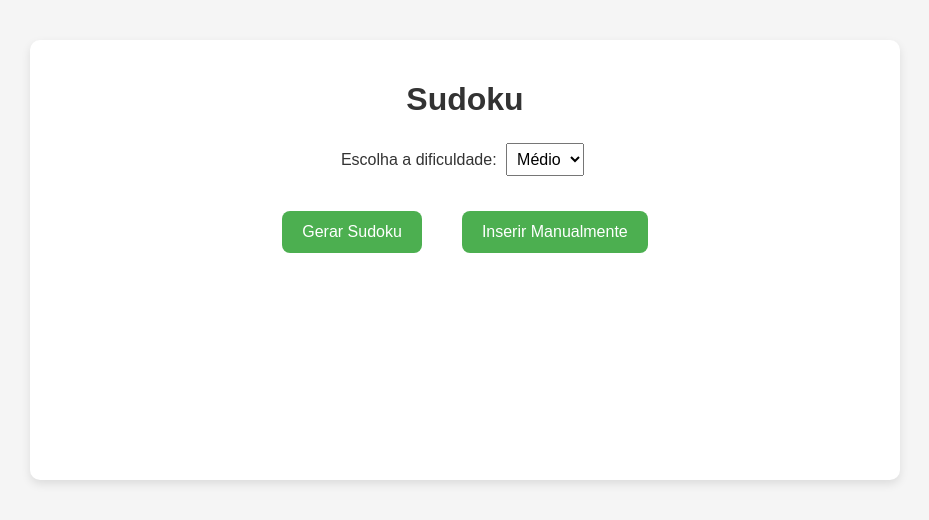
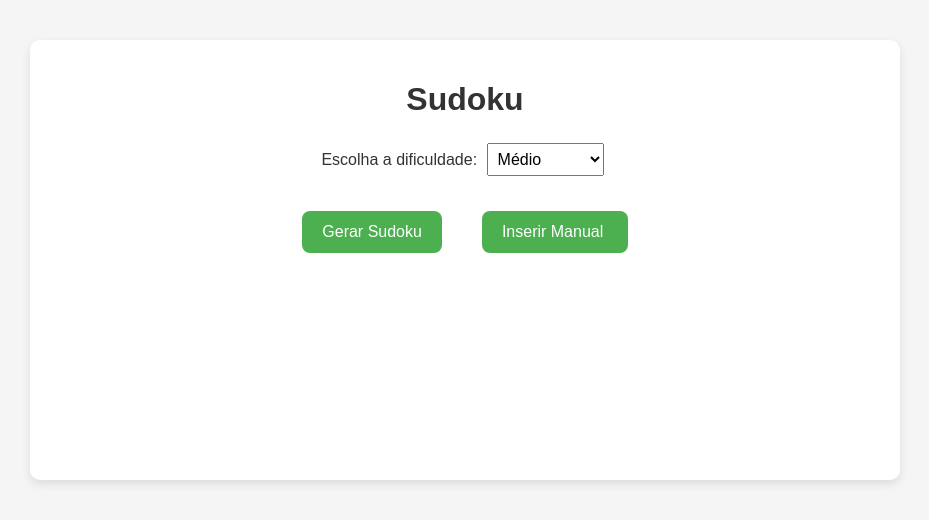
Before and after one commit to JRacanelli16/Sudoku, a Flask app: page / in a window 1280 px wide. Shown: the top 520 px of the page, without its empty margins (175-1104 px from the left). Run offline with Flask 3, Linux system fonts and the light colour scheme.

Commit message:
Update index.html

```diff
--- a/templates/index.html
+++ b/templates/index.html
@@ -5,29 +5,30 @@
   <title>Sudoku Web</title>
   <link rel="stylesheet" href="/static/style.css">
   <style>
-    .button-row {
-      display: flex;
-      justify-content: center;
-      gap: 20px;
-      margin-top: 20px;
+    .button-row{
+      display:flex;
+      justify-content:center;
+      gap:20px;
+      margin-top:20px;
     }
   </style>
 </head>
 <body>
-  <div class="container" style="min-height: 400px;">
+  <div class="container" style="min-height:400px;">
     <h1>Sudoku</h1>
-    <form action="/generate" method="POST" style="margin-bottom: 10px;">
+
+    <form action="/generate" method="POST" style="margin-bottom:10px;">
       <label for="difficulty">Escolha a dificuldade:</label>
       <select name="difficulty" id="difficulty">
         <option value="easy">Fácil</option>
         <option value="medium" selected>Médio</option>
         <option value="hard">Difícil</option>
+        <option value="veryhard">Muito Difícil</option>
       </select>
+
       <div class="button-row">
-        <button type="submit">Gerar Sudoku</button>
-        <form action="/manual" method="GET">
-          <button type="submit">Inserir Manualmente</button>
-        </form>
+        <button type="submit">Gerar&nbsp;Sudoku</button>
+        <button formaction="/manual" formmethod="GET">Inserir&nbsp;Manual&nbsp;</button>
       </div>
     </form>
   </div>
```
